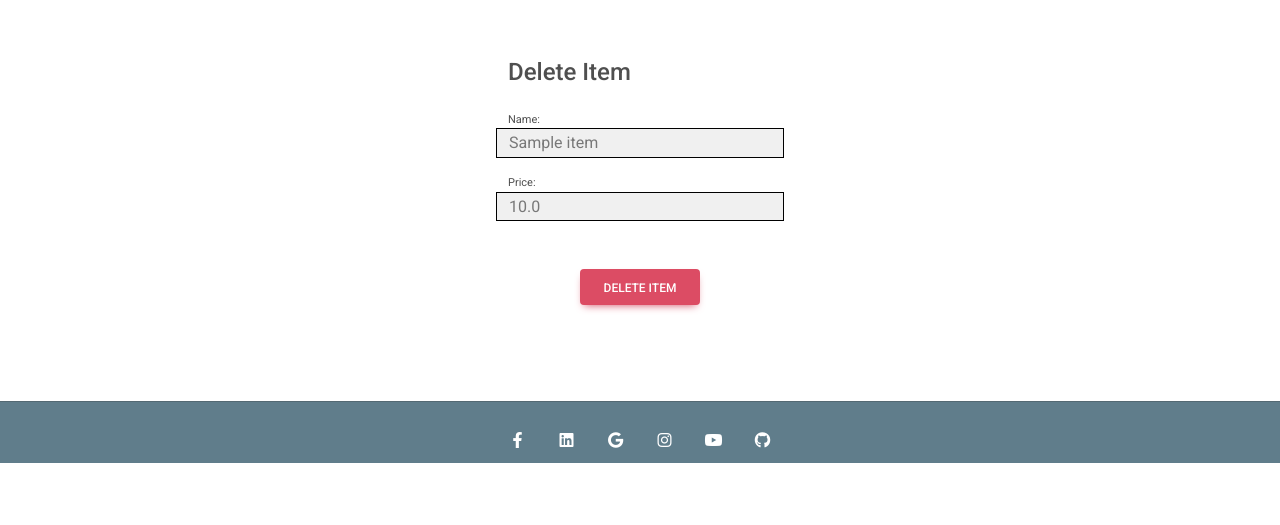
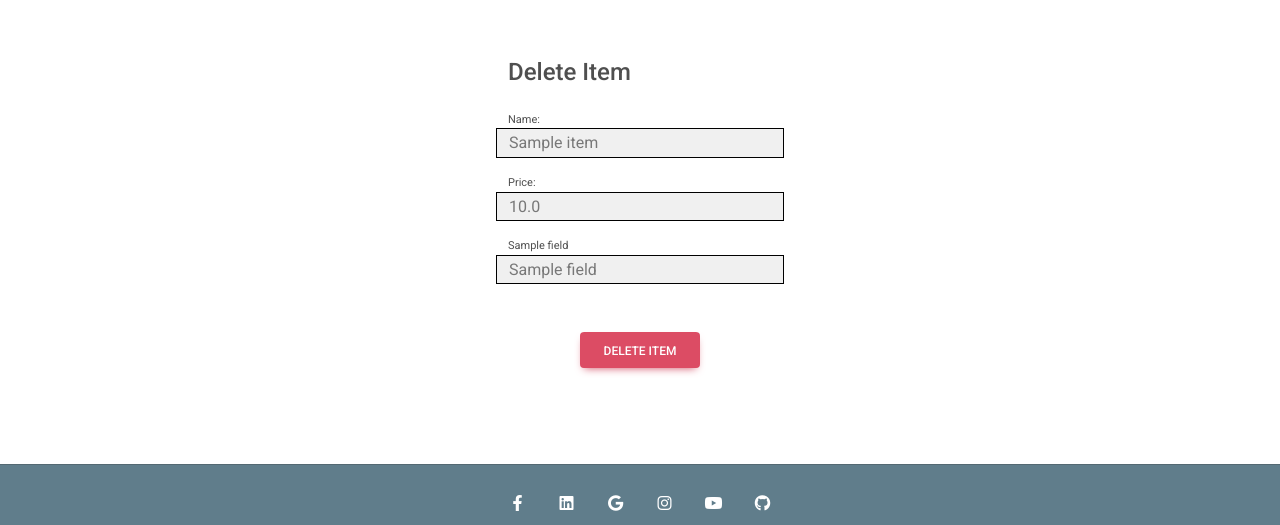
Before and after one commit to xaoccc/OnlyShop, a Django app: template templates/item/item-delete.html in a window 1280 px wide. Shown: the part 430-955 px from the top of the page. Before the commit the page ends 893 px from the top, so only its background shows below. Run offline with Django 4.2, Linux system fonts and the light colour scheme; tables that the repository leaves empty hold one stand-in row (values such as "Sample post"); the template is opened without the code that fills it: values that come from a table or form of the project are taken from there, most other values are stand-ins (such as "Sample title", 1, 10 or a date in 2020).

Commit message:
Delete Item

```diff
--- a/OnlyShop/main_app/models.py
+++ b/OnlyShop/main_app/models.py
@@ -26,7 +26,7 @@
     image = models.URLField()
     label = models.CharField(choices=LABEL_TYPES, blank=True, null=True, max_length=10)
     label_style = models.CharField(choices=LABEL_STYLES, blank=True, null=True, max_length=10)
-    description = models.TextField()
+    description = models.TextField(verbose_name="Description")
 
 
     def __str__(self):
--- a/OnlyShop/main_app/views.py
+++ b/OnlyShop/main_app/views.py
@@ -1,4 +1,5 @@
 from django.contrib.auth.mixins import LoginRequiredMixin
+
 from django.shortcuts import render, get_object_or_404, redirect
 from django.urls import reverse, reverse_lazy
 from django.utils import timezone
@@ -90,6 +91,11 @@
     template_name = "item/item-delete.html"
     success_url = reverse_lazy('index')
 
+    def get_context_data(self, **kwargs):
+        context = super().get_context_data(**kwargs)
+        context["fake_form_fields"] = self.object._meta.get_fields()
+        return context
+
 
 class OrderSummaryView(GetUserMixin, OrdersCountMixin, OnlyShopLoginRequiredMixin,  ListView):
     model = Order
--- a/templates/item/item-delete.html
+++ b/templates/item/item-delete.html
@@ -20,6 +20,12 @@
                             <input type="text" value="{{ object.new_price }}" readonly="readonly">
                         </div>
 
+                        {% for field in fake_form_fields %}
+                            <div class="row mt-3">
+                                <label class="labels">{{ field.verbose_name }}</label>
+                                <input type="text" value="{{ fake_object.field.name }}" readonly="readonly">
+                            </div>
+                        {% endfor %}
 
                      <div class="mt-5 text-center">
                         <button class="btn btn-danger" type="submit">Delete Item</button>
```
Also changed, not shown: OnlyShop/main_app/migrations/0012_alter_item_description.py (added).
